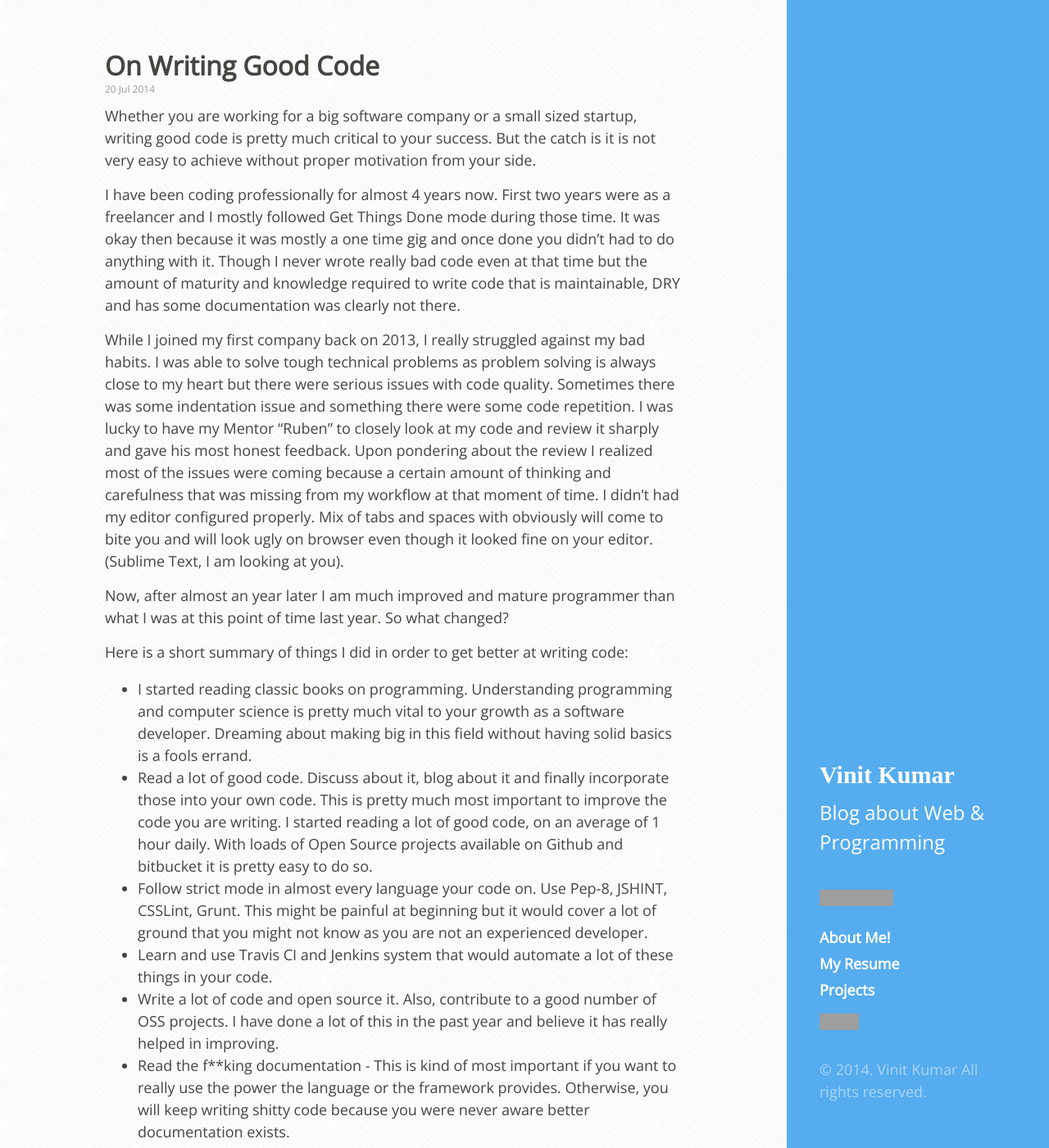
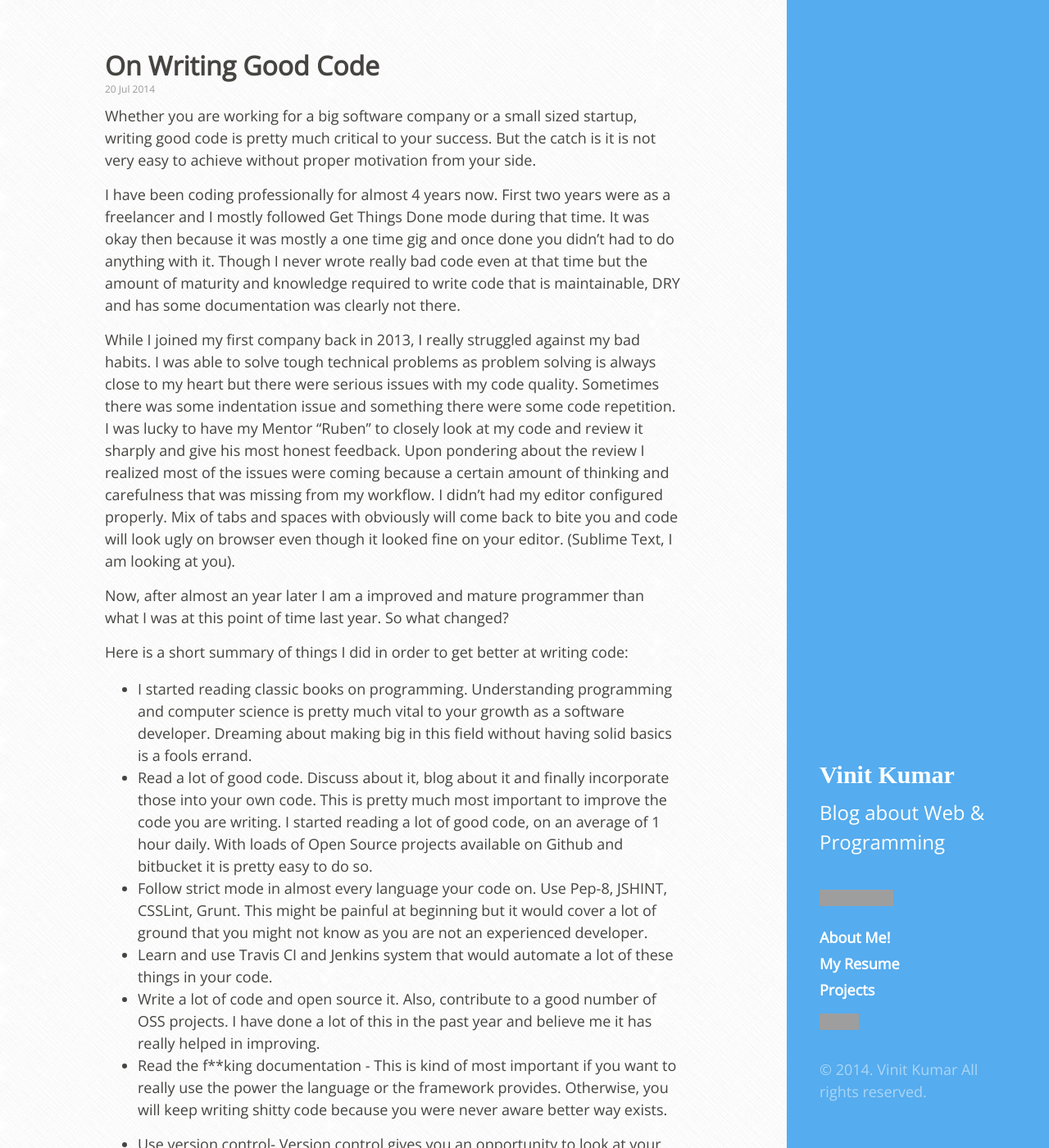
Before and after one commit to vinitkumar/vinitkumar.github.com, a Jekyll site: the page built from _posts/2014-07-20-On-Writing-Good-Code.md, in a window 1280 px wide and 1400 px high. Shown: the whole window at 82% size. Built offline with Jekyll 4.4.1, drawn with Linux system fonts in a browser that asks for light colours; Markdown is read by kramdown in place of the engine named in the settings; grey boxes are pictures that could not be loaded.

Commit message:
Update 2014-07-20-On-Writing-Good-Code.md

```diff
--- a/_posts/2014-07-20-On-Writing-Good-Code.md
+++ b/_posts/2014-07-20-On-Writing-Good-Code.md
@@ -8,19 +8,19 @@
 
 Whether you are working for a big software company or a small sized startup, writing good code is pretty much critical to your success. But the catch is it is not very easy to achieve without proper motivation from your side.
 
-I have been coding professionally for almost 4 years now. First two years were as a freelancer and I mostly followed Get Things Done mode during those time. It was okay then because it was mostly a one time gig and once done you didn't had to do anything with it. Though I never wrote really bad code even at that time but the amount of maturity and knowledge required to write code that is maintainable, DRY and has some documentation was clearly not there.
+I have been coding professionally for almost 4 years now. First two years were as a freelancer and I mostly followed Get Things Done mode during that time. It was okay then because it was mostly a one time gig and once done you didn't had to do anything with it. Though I never wrote really bad code even at that time but the amount of maturity and knowledge required to write code that is maintainable, DRY and has some documentation was clearly not there.
 
-While I joined my first company back on 2013, I really struggled against my bad habits. I was able to solve tough technical problems as problem solving is always close to my heart but there were serious issues with code quality. Sometimes there was some indentation issue and something there were some code repetition. I was lucky to have my Mentor "Ruben" to closely look at my code and review it sharply and gave his most honest feedback. Upon pondering about the review I realized most of the issues were coming because a certain amount of thinking and carefulness that was missing from my workflow at that moment of time. I didn't had my editor configured properly. Mix of tabs and spaces with obviously will come to bite you and will look ugly on browser even though it looked fine on your editor. (Sublime Text, I am looking at you).
+While I joined my first company back in 2013, I really struggled against my bad habits. I was able to solve tough technical problems as problem solving is always close to my heart but there were serious issues with my code quality. Sometimes there was some indentation issue and something there were some code repetition. I was lucky to have my Mentor "Ruben" to closely look at my code and review it sharply and give his most honest feedback. Upon pondering about the review I realized most of the issues were coming because a certain amount of thinking and carefulness that was missing from my workflow. I didn't had my editor configured properly. Mix of tabs and spaces with obviously will come back to bite you and code will look ugly on browser even though it looked fine on your editor. (Sublime Text, I am looking at you).
 
-Now, after almost an year later I am much improved and mature programmer than what I was at this point of time last year. So what changed?
+Now, after almost an year later I am a improved and mature programmer than what I was at this point of time last year. So what changed?
 
 Here is a short summary of things I did in order to get better at writing code:
 
-- I started reading classic books on programming. Understanding programming and computer science is pretty much vital to your growth as a software developer.  Dreaming about making big in this field without having solid basics is a fools errand.
+- I started reading classic books on programming. Understanding programming and computer science is pretty much vital to your growth as a software developer. Dreaming about making big in this field without having solid basics is a fools errand.
 - Read a lot of good code. Discuss about it, blog about it and finally incorporate those into your own code. This is pretty much most important to improve the code you are writing. I started reading a lot of good code, on an average of 1 hour daily. With loads of Open Source projects available on Github and bitbucket it is pretty easy to do so.
 - Follow strict mode in almost every language your code on. Use Pep-8, JSHINT, CSSLint, Grunt. This might be painful at beginning but it would cover a lot of ground that you might not know as you are not an experienced developer.
 - Learn and use Travis CI and Jenkins system that would automate a lot of these things in your code.
-- Write a lot of code and open source it. Also, contribute to a good number of OSS projects. I have done a lot of this in the past year and believe it has really helped in improving.
-- Read the f**king documentation - This is kind of most important if you want to really use the power the language or the framework provides. Otherwise, you will keep writing shitty code because you were never aware better documentation exists.
+- Write a lot of code and open source it. Also, contribute to a good number of OSS projects. I have done a lot of this in the past year and believe me it has really helped in improving.
+- Read the f**king documentation - This is kind of most important if you want to really use the power the language or the framework provides. Otherwise, you will keep writing shitty code because you were never aware better way exists.
 
 - Use version control- Version control gives you an opportunity to look at your code before committing. Use this powerful feature. Always review your code before your commit. Always review a pull request and merge.
```
